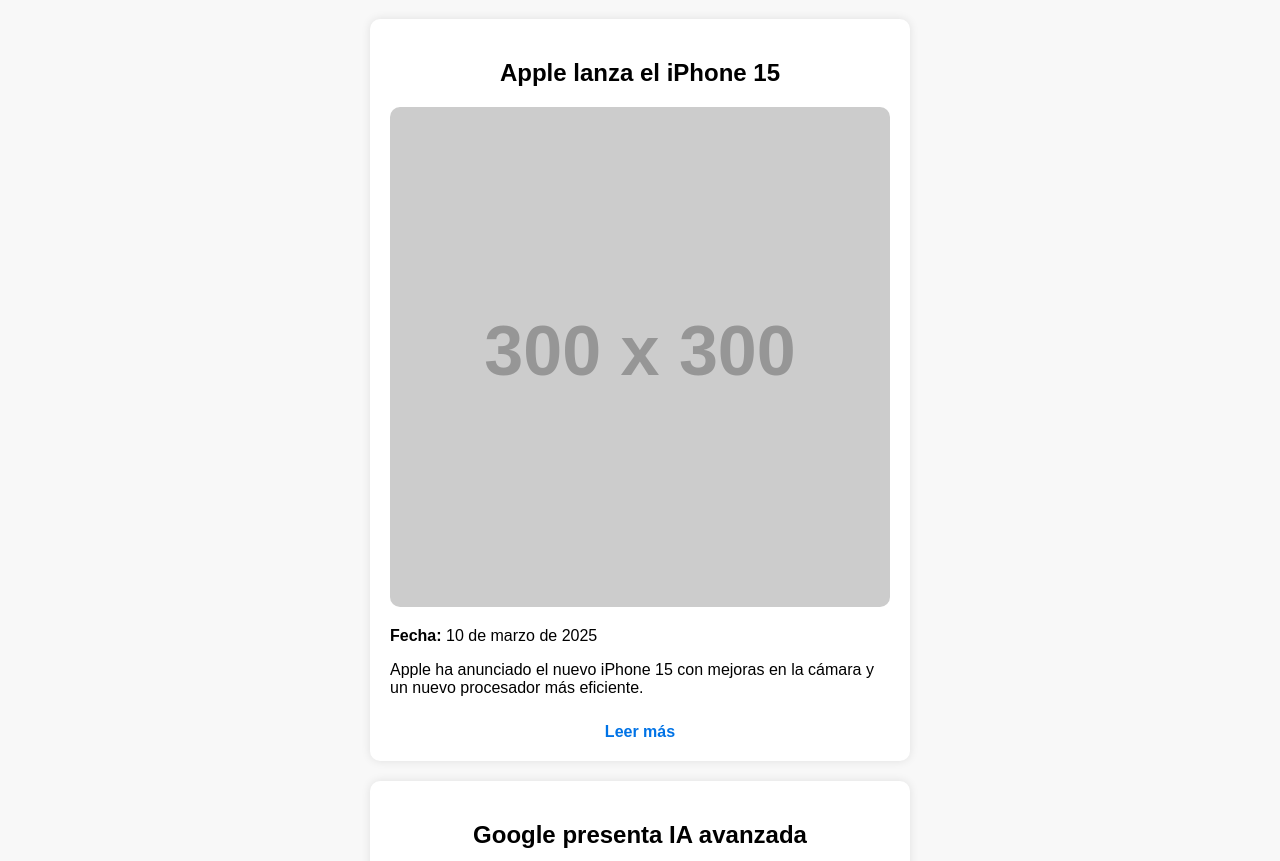
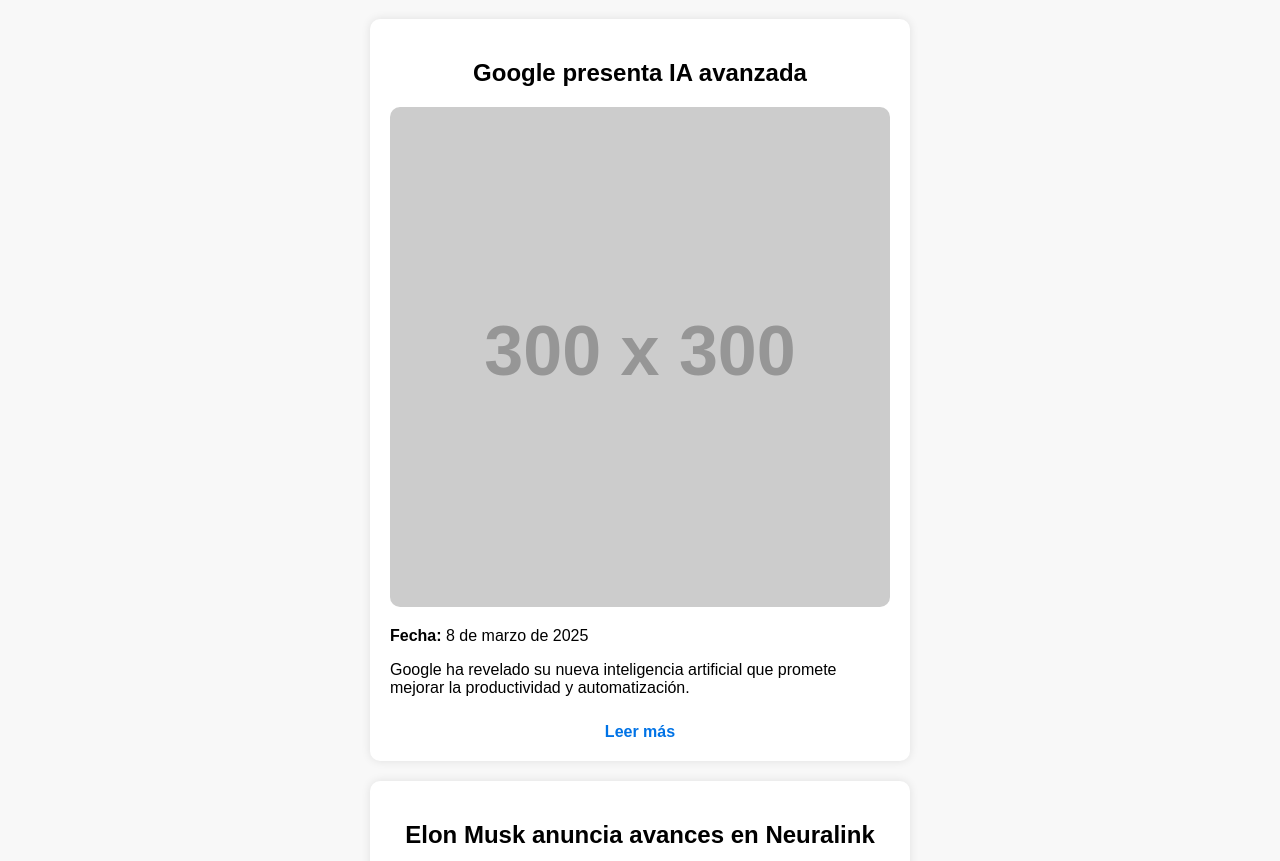
Before and after one commit to Dard16/Noticias-Tecnologicas, a plain HTML site: page index.html in a window 1280 px wide. Shown: the part 91-952 px from the top of the page. Drawn offline with Linux system fonts and the light colour scheme; placeholder pictures from the web are drawn by us.

Commit message:
Update index.html
noticias

```diff
--- a/index.html
+++ b/index.html
@@ -16,13 +16,7 @@
 <body>
     <h1>Noticias Tecnológicas</h1>
 
-    <div class="noticia">
-        <h2>Apple lanza el iPhone 15</h2>
-        <img src="https://via.placeholder.com/300" alt="iPhone 15">
-        <p><strong>Fecha:</strong> 10 de marzo de 2025</p>
-        <p>Apple ha anunciado el nuevo iPhone 15 con mejoras en la cámara y un nuevo procesador más eficiente.</p>
-        <a href="https://www.apple.com" target="_blank">Leer más</a>
-    </div>
+
 
     <div class="noticia">
         <h2>Google presenta IA avanzada</h2>
```
